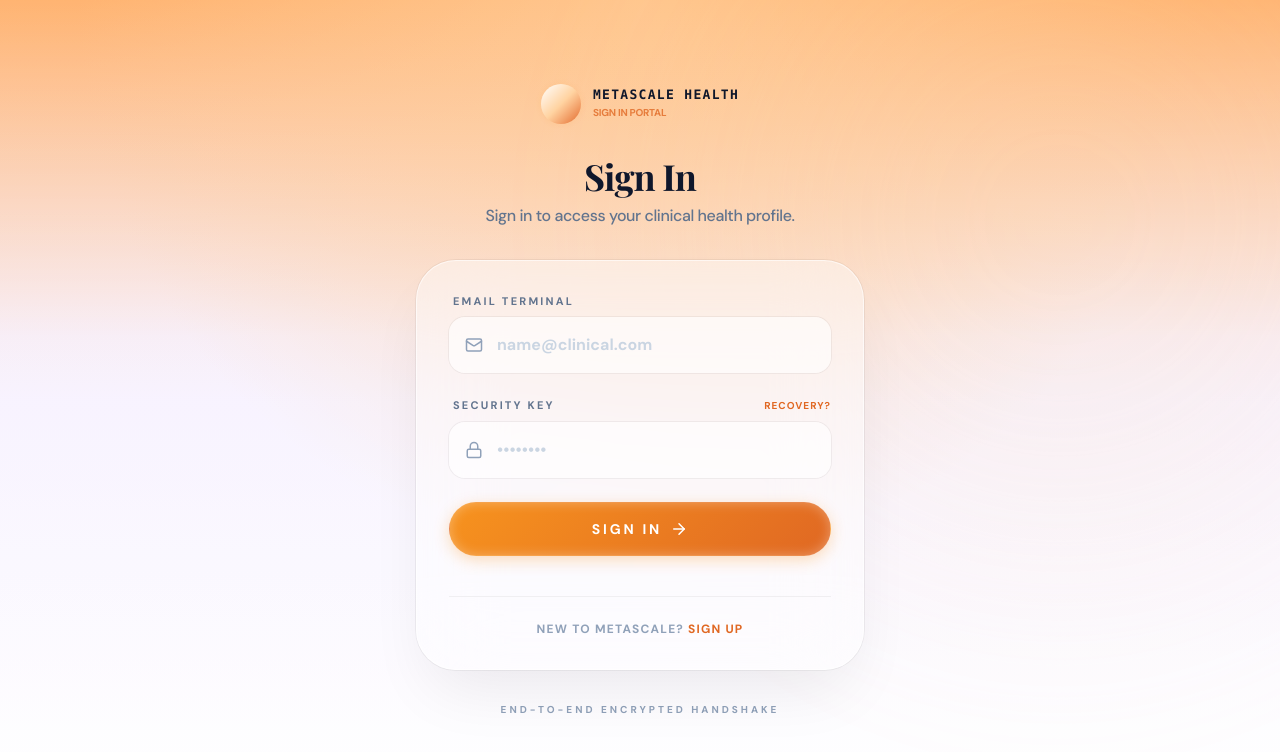
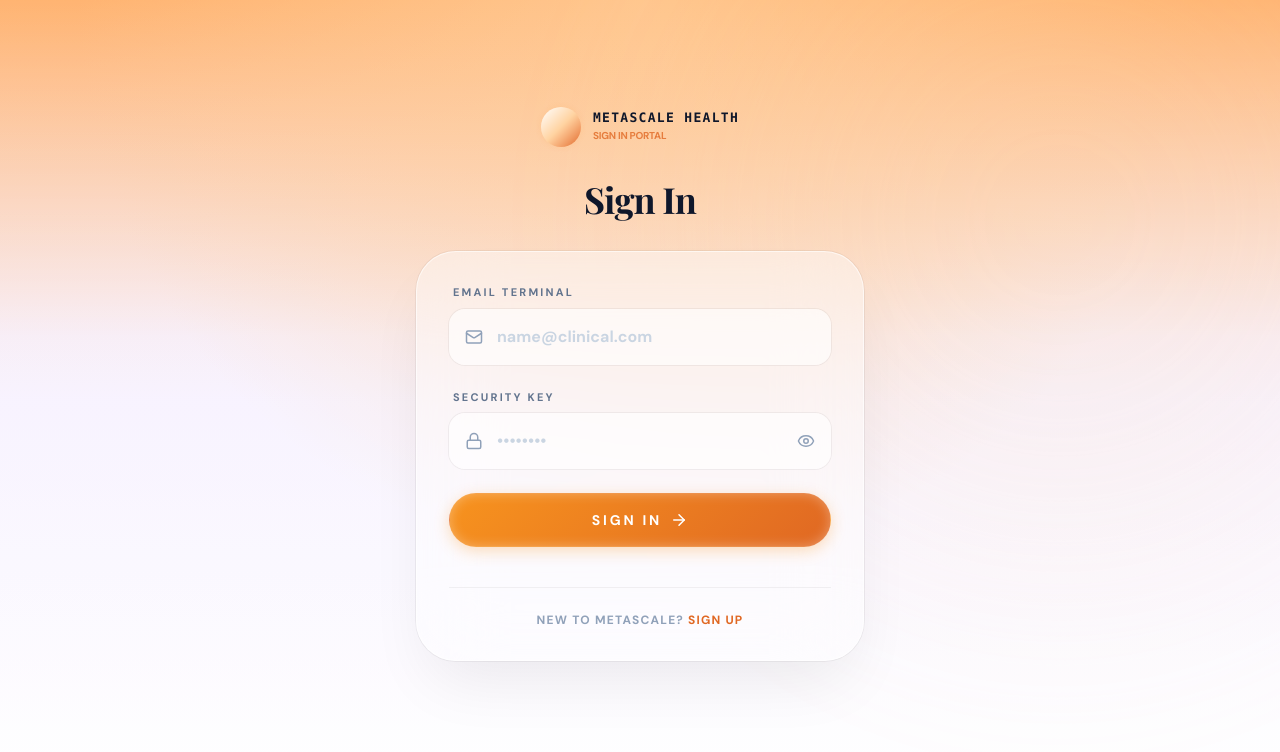
Before and after one commit to Ishaan-Jain2207/Metascale-Health, a React (Vite) app in the folder healthapp/frontend/: page /login in a window 1280 px wide. Shown: the top 752 px of the page. Built offline with nearby package versions, Linux system fonts and the light colour scheme; no server answers.

Commit message:
UI refactor: removed legacy framework badges, simplified navigation links, and added password visibility toggle to LoginPage

```diff
--- a/healthapp/frontend/src/components/AngularStatusWidget.jsx
+++ b/healthapp/frontend/src/components/AngularStatusWidget.jsx
@@ -72,15 +72,6 @@ const AngularStatusWidget = () => {
             </div>
           </div>
 
-          <div className="px-5 py-2 bg-slate-900 rounded-xl flex items-center gap-3 border border-white/10 shadow-lg">
-             <div className="w-2 h-2 bg-saffron rounded-full animate-ping"></div>
-             <span className="text-[9px] font-black text-white uppercase tracking-[0.2em]">Legacy Hub: <span className="text-saffron">Ver 1.8.2</span></span>
-          </div>
-        </div>
-
-        {/* AngularJS Badge for Teacher */}
-        <div className="absolute top-0 right-0 px-4 py-1 bg-saffron text-white rounded-bl-2xl text-[9px] font-black uppercase shadow-sm">
-           AngularJS Core Engine
         </div>
       </div>
     </div>
--- a/healthapp/frontend/src/pages/LandingPage.jsx
+++ b/healthapp/frontend/src/pages/LandingPage.jsx
@@ -281,8 +281,7 @@ const PerspectiveCard = ({ feature }) => {
           <feature.icon size={28} />
        </div>
        <h3 className="text-2xl font-bold text-slate-900 mb-4 tracking-tight">{feature.title}</h3>
-       <p className="text-slate-500 font-medium leading-relaxed mb-6">{feature.desc}</p>
-       <Link to="/register" className="text-saffron-deep font-bold text-sm tracking-widest uppercase flex items-center gap-2 hover:gap-3 transition-all">Explore <ArrowRight size={14} /></Link>
+       <p className="text-slate-500 font-medium leading-relaxed">{feature.desc}</p>
     </motion.div>
   );
 };
--- a/healthapp/frontend/src/pages/auth/LoginPage.jsx
+++ b/healthapp/frontend/src/pages/auth/LoginPage.jsx
@@ -1,7 +1,7 @@
 import React, { useState } from 'react';
 import { Link, useNavigate, useLocation } from 'react-router-dom';
 import { useAuth } from '../../hooks/useAuth';
-import { Mail, Lock, ArrowRight, AlertCircle, Loader2 } from 'lucide-react';
+import { Mail, Lock, ArrowRight, AlertCircle, Loader2, Eye, EyeOff } from 'lucide-react';
 // eslint-disable-next-line no-unused-vars
 import { motion, AnimatePresence } from 'framer-motion';
 
@@ -11,6 +11,7 @@ const LoginPage = () => {
 
   const [email, setEmail] = useState('');
   const [password, setPassword] = useState('');
+  const [showPassword, setShowPassword] = useState(false);
   const [error, setError] = useState('');
   const [loading, setLoading] = useState(false);
 
@@ -108,9 +109,7 @@ const LoginPage = () => {
             transition={{ delay: 0.3 }}
             className="text-slate-500 font-medium tracking-tight"
           >
-            {isDoctorMode
-              ? 'Secured gateway for healthcare professionals.'
-              : 'Sign in to access your clinical health profile.'}
+            {isDoctorMode && 'Secured gateway for healthcare professionals.'}
           </motion.p>
         </div>
 
@@ -163,18 +162,24 @@ const LoginPage = () => {
             >
               <div className="flex items-center justify-between ml-1">
                 <label className="block text-[11px] font-black text-slate-500 uppercase tracking-[0.2em]">Security Key</label>
-                <Link to="/forgot-password" size="sm" className="text-[10px] font-black text-saffron-deep hover:text-saffron uppercase tracking-widest">Recovery?</Link>
               </div>
               <div className="relative group">
                 <Lock className="absolute left-4 top-1/2 -translate-y-1/2 text-slate-400 group-focus-within:text-saffron-deep transition-colors" size={18} />
                 <input
-                  type="password"
+                  type={showPassword ? "text" : "password"}
                   value={password}
                   onChange={(e) => setPassword(e.target.value)}
-                  className="w-full pl-12 pr-4 py-4 bg-white/60 border-0 rounded-2xl ring-1 ring-black/5 focus:ring-2 focus:ring-saffron/40 transition-all outline-none font-bold placeholder:text-slate-300"
+                  className="w-full pl-12 pr-12 py-4 bg-white/60 border-0 rounded-2xl ring-1 ring-black/5 focus:ring-2 focus:ring-saffron/40 transition-all outline-none font-bold placeholder:text-slate-300"
                   placeholder="••••••••"
                   required
                 />
+                <button
+                  type="button"
+                  onClick={() => setShowPassword(!showPassword)}
+                  className="absolute right-4 top-1/2 -translate-y-1/2 text-slate-400 hover:text-saffron-deep transition-colors"
+                >
+                  {showPassword ? <EyeOff size={18} /> : <Eye size={18} />}
+                </button>
               </div>
             </motion.div>
 
@@ -209,7 +214,6 @@ const LoginPage = () => {
           transition={{ delay: 0.8 }}
           className="mt-8 text-center"
         >
-          <p className="text-[10px] text-slate-400 font-bold uppercase tracking-[0.3em]">End-to-End Encrypted Handshake</p>
         </motion.div>
       </motion.div>
     </div>
```
